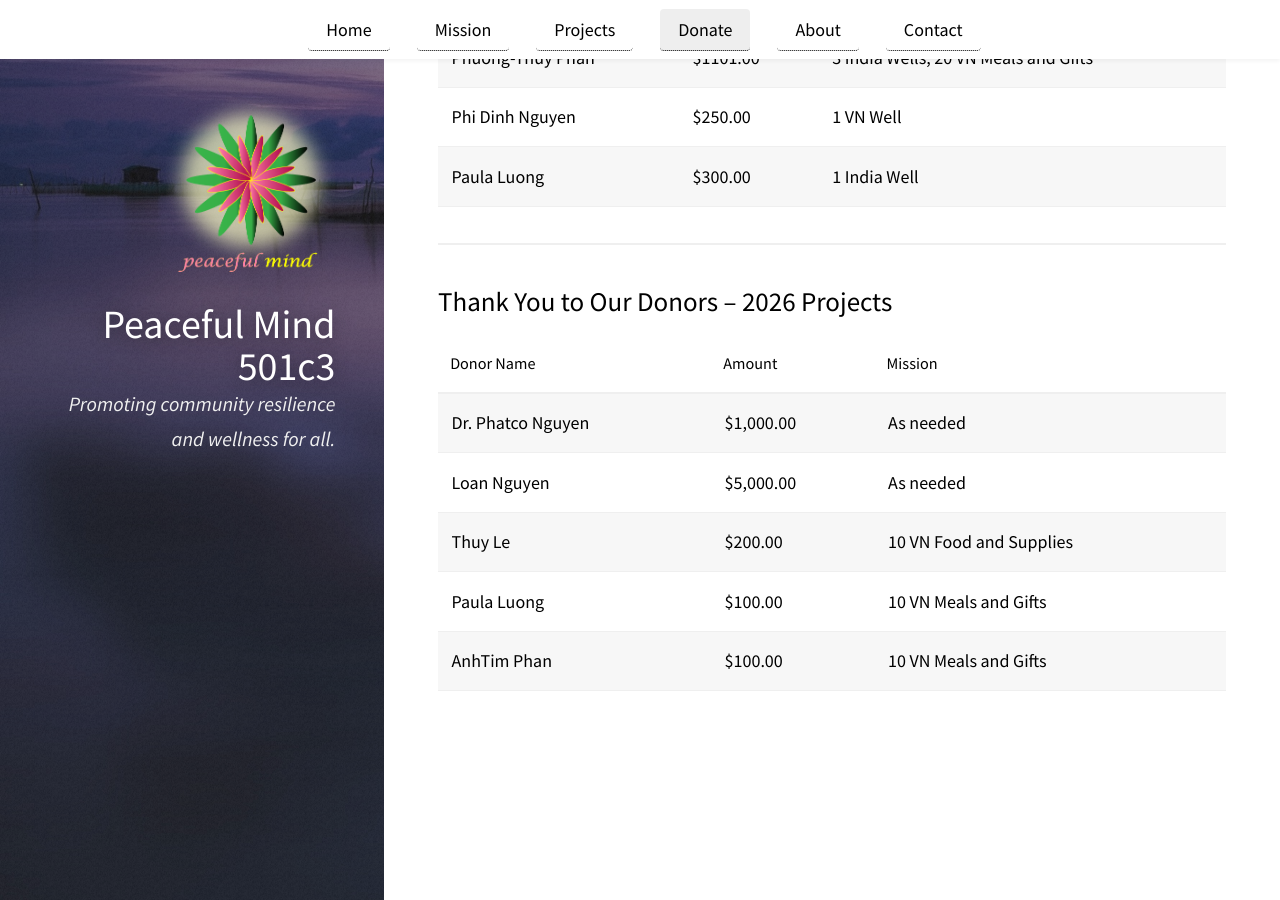
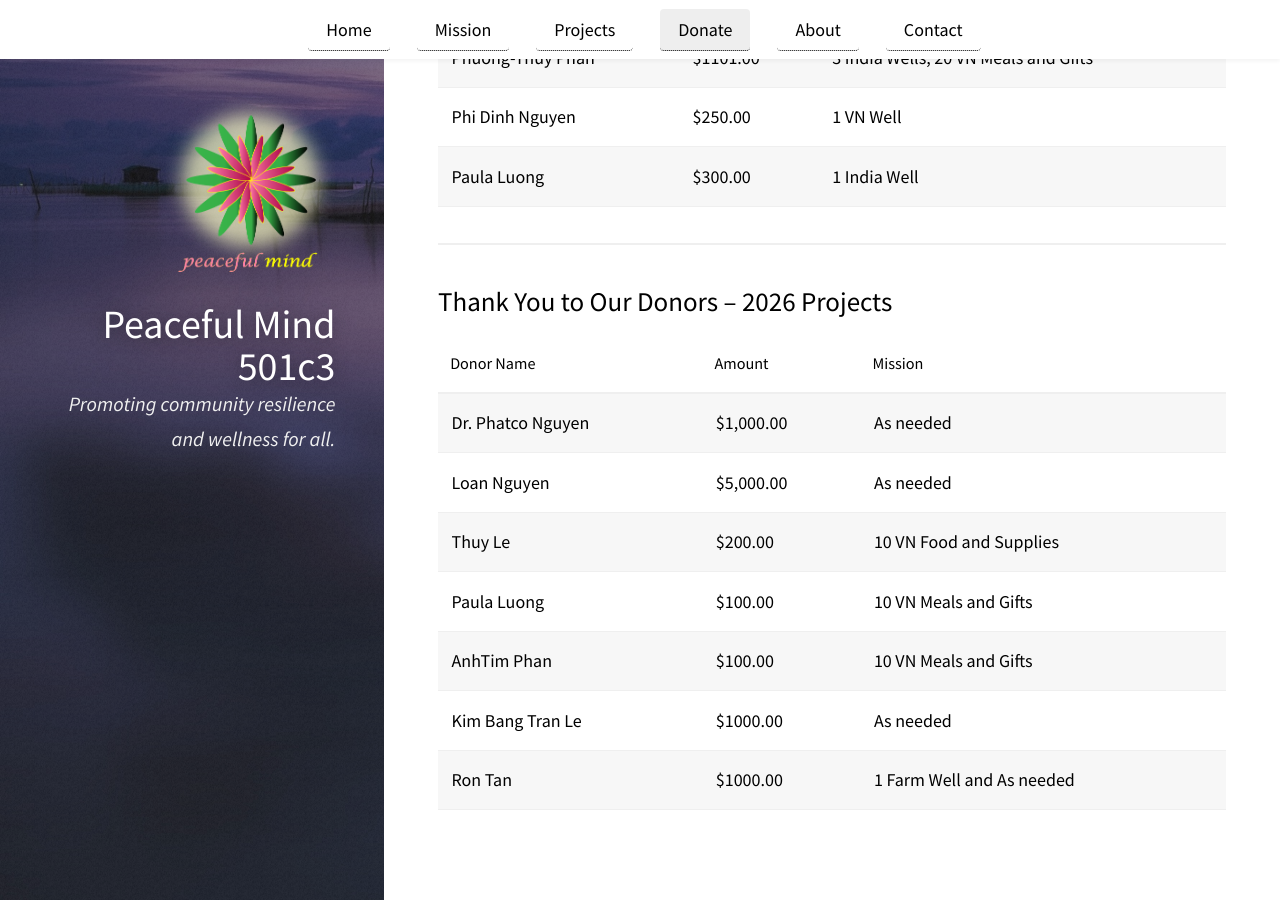
Before and after one commit to peacefulcenter/peacefulcenter.github.io, a Jekyll site: the page built from pages/donate.md, in a window 1280 px wide and 900 px high, scrolled down 2345 px. Built offline with Jekyll 4.4.1, drawn with Linux system fonts in a browser that asks for light colours; our own code applies the rules of GitHub Pages for plain Markdown files.

Commit message:
Update Donation

```diff
--- a/pages/donate.md
+++ b/pages/donate.md
@@ -104,10 +104,12 @@ _Peaceful Mind 501C3 is a tax-exempt organization. Tax ID: 39-2930680. Your dona
 
 ## Thank You to Our Donors – 2026 Projects
 
-| Donor Name        | Amount    | Mission                 |
-|-------------------|-----------|-------------------------|
-| Dr. Phatco Nguyen | $1,000.00 | As needed               |
-| Loan Nguyen       | $5,000.00 | As needed               |
-| Thuy Le           | $200.00   | 10 VN Food and Supplies |
-| Paula Luong       | $100.00   | 10 VN Meals and Gifts   |
-| AnhTim Phan       | $100.00   | 10 VN Meals and Gifts   |
+| Donor Name        | Amount    | Mission                   |
+|-------------------|-----------|---------------------------|
+| Dr. Phatco Nguyen | $1,000.00 | As needed                 |
+| Loan Nguyen       | $5,000.00 | As needed                 |
+| Thuy Le           | $200.00   | 10 VN Food and Supplies   |
+| Paula Luong       | $100.00   | 10 VN Meals and Gifts     |
+| AnhTim Phan       | $100.00   | 10 VN Meals and Gifts     |
+| Kim Bang Tran Le  | $1000.00  | As needed                 |
+| Ron Tan           | $1000.00  | 1 Farm Well and As needed |
```
Also changed, not shown: pages/projects.md (+1 -1 lines).
